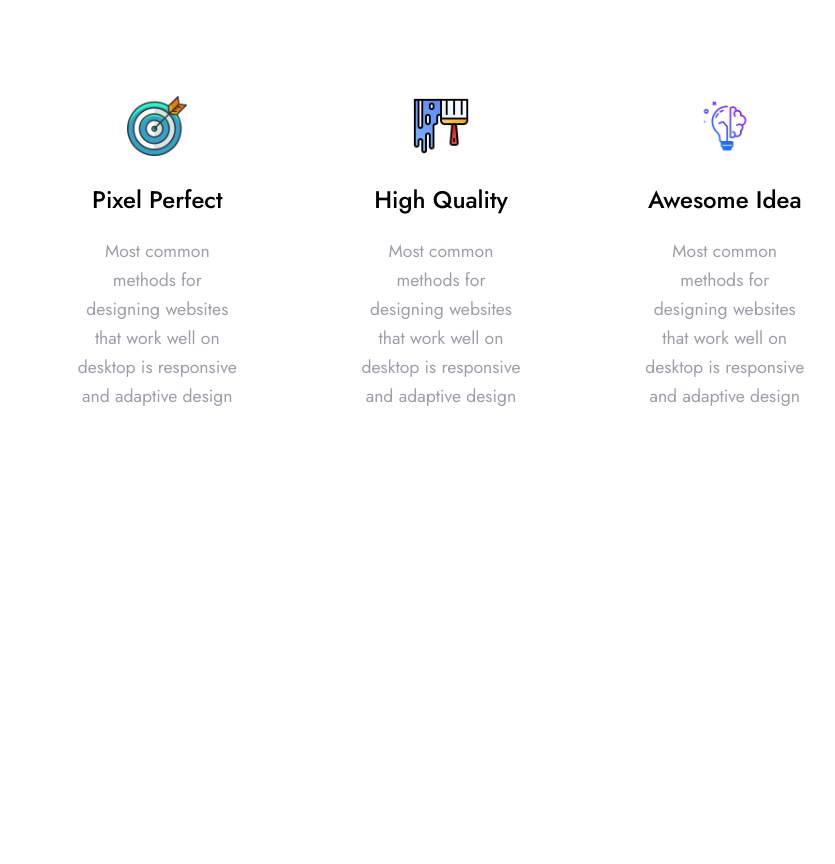
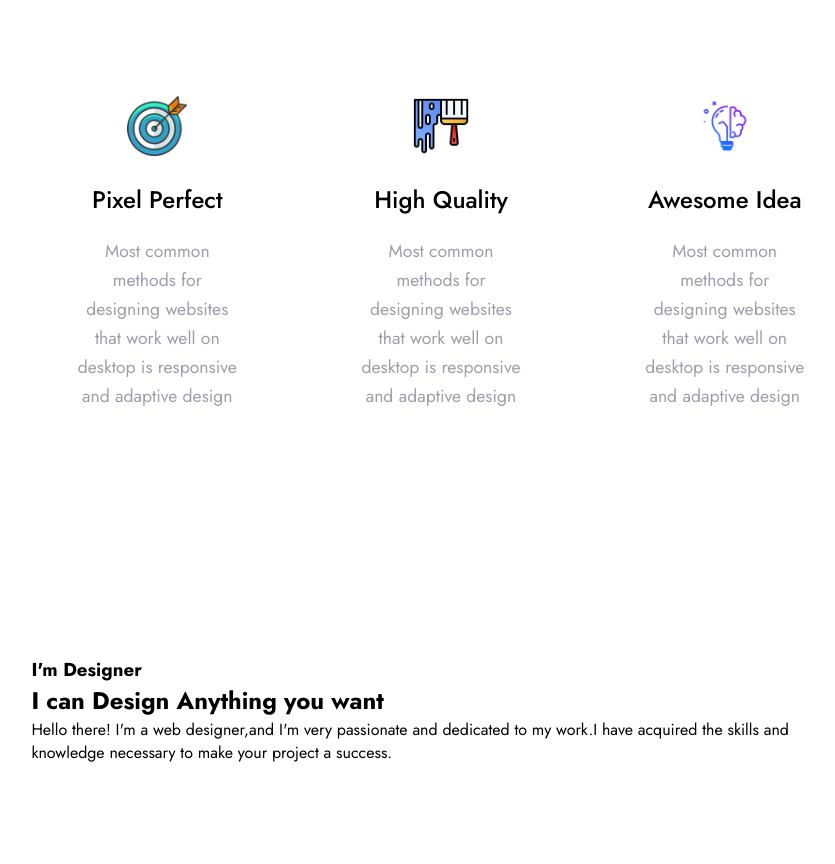
Before and after one commit to Sama-Liyanage/My-Portfolio, a plain HTML site: page index.html in a window 1280 px wide. Shown: the part 849-1713 px from the top of the page, without its empty margins (199-1034 px from the left). Before the commit the page ends 1405 px from the top, so only its background shows below. Drawn offline with nearby package versions, Linux system fonts and the light colour scheme.

Commit message:
Update Content

```diff
--- a/index.html
+++ b/index.html
@@ -85,6 +85,20 @@
 
 </section>
 
+<!--About-->
+<section class="about" id="about">
+    <div class="about-img">
+<!--        <img src="assets/images/">-->
+    </div>
+
+    <div class="about-text">
+        <h3>I'm Designer</h3>
+        <h2>I can Design Anything you want</h2>
+        <p> Hello there! I'm a web designer,and I'm very passionate and dedicated to my work.I have acquired the skills
+            and knowledge necessary to make your project a success.</p>
+    </div>
+</section>
+
 
 <script src="assets/JS/script.js"></script>
 </body>
```
Also changed, not shown: assets/images/background.jpg.
